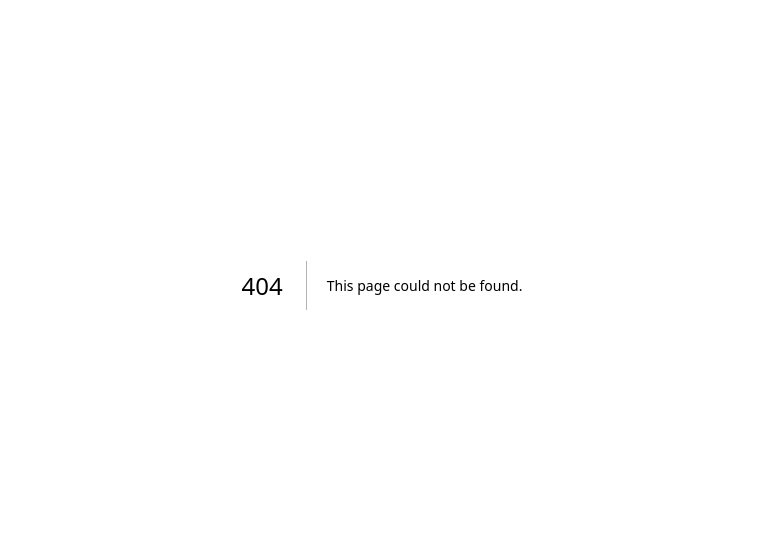
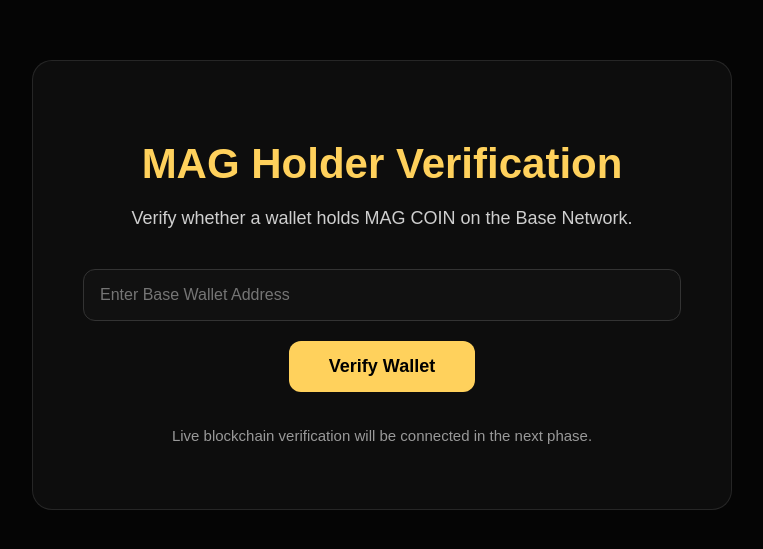
Before and after one commit to MAGZOWN/mag-coin-website, a Next.js app: page /verify in a window 1280 px wide. Before the commit this address had no page. Shown: the part 115-664 px from the top of the page, without its empty margins (258-1021 px from the left). Built offline with nearby package versions, Linux system fonts and the light colour scheme.

Commit message:
Phase 14.0: Create initial MAG Holder Verification page UI

```diff
--- /dev/null
+++ b/app/verify/page.tsx
@@ -0,0 +1,87 @@
+export default function VerifyPage() {
+  return (
+    <main
+      style={{
+        minHeight: "100vh",
+        background: "#050505",
+        color: "#ffffff",
+        display: "flex",
+        justifyContent: "center",
+        alignItems: "center",
+        padding: "40px",
+      }}
+    >
+      <div
+        style={{
+          width: "100%",
+          maxWidth: "700px",
+          textAlign: "center",
+          border: "1px solid rgba(255,255,255,0.1)",
+          borderRadius: "20px",
+          padding: "50px",
+          background: "#0d0d0d",
+        }}
+      >
+        <h1
+          style={{
+            fontSize: "42px",
+            color: "#FFD15C",
+            marginBottom: "20px",
+          }}
+        >
+          MAG Holder Verification
+        </h1>
+
+        <p
+          style={{
+            fontSize: "18px",
+            color: "#cfcfcf",
+            marginBottom: "40px",
+          }}
+        >
+          Verify whether a wallet holds MAG COIN on the Base Network.
+        </p>
+
+        <input
+          type="text"
+          placeholder="Enter Base Wallet Address"
+          style={{
+            width: "100%",
+            padding: "16px",
+            borderRadius: "12px",
+            border: "1px solid #333",
+            background: "#111",
+            color: "#fff",
+            fontSize: "16px",
+            marginBottom: "20px",
+          }}
+        />
+
+        <button
+          style={{
+            background: "#FFD15C",
+            color: "#000",
+            border: "none",
+            padding: "15px 40px",
+            borderRadius: "12px",
+            fontSize: "18px",
+            fontWeight: "bold",
+            cursor: "pointer",
+          }}
+        >
+          Verify Wallet
+        </button>
+
+        <p
+          style={{
+            marginTop: "35px",
+            color: "#999",
+            fontSize: "15px",
+          }}
+        >
+          Live blockchain verification will be connected in the next phase.
+        </p>
+      </div>
+    </main>
+  );
+}
```
